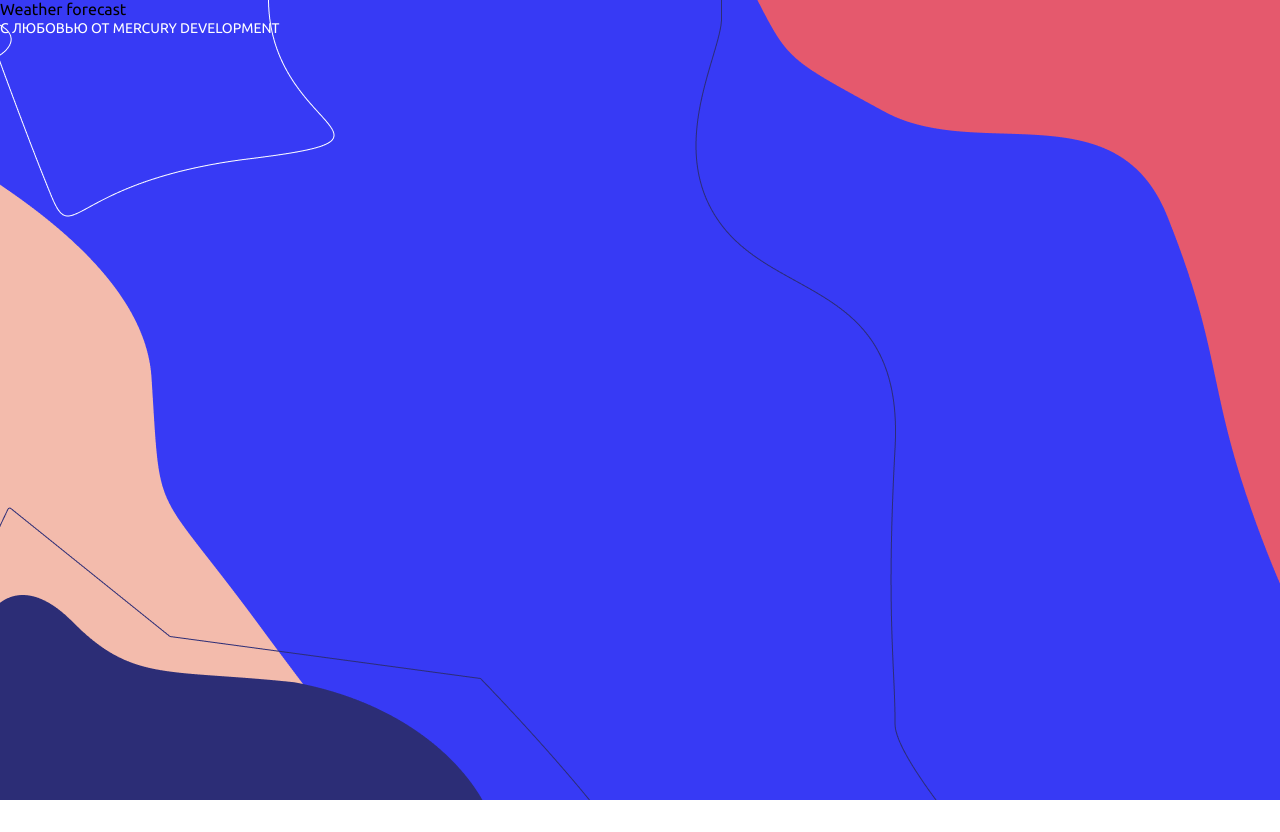
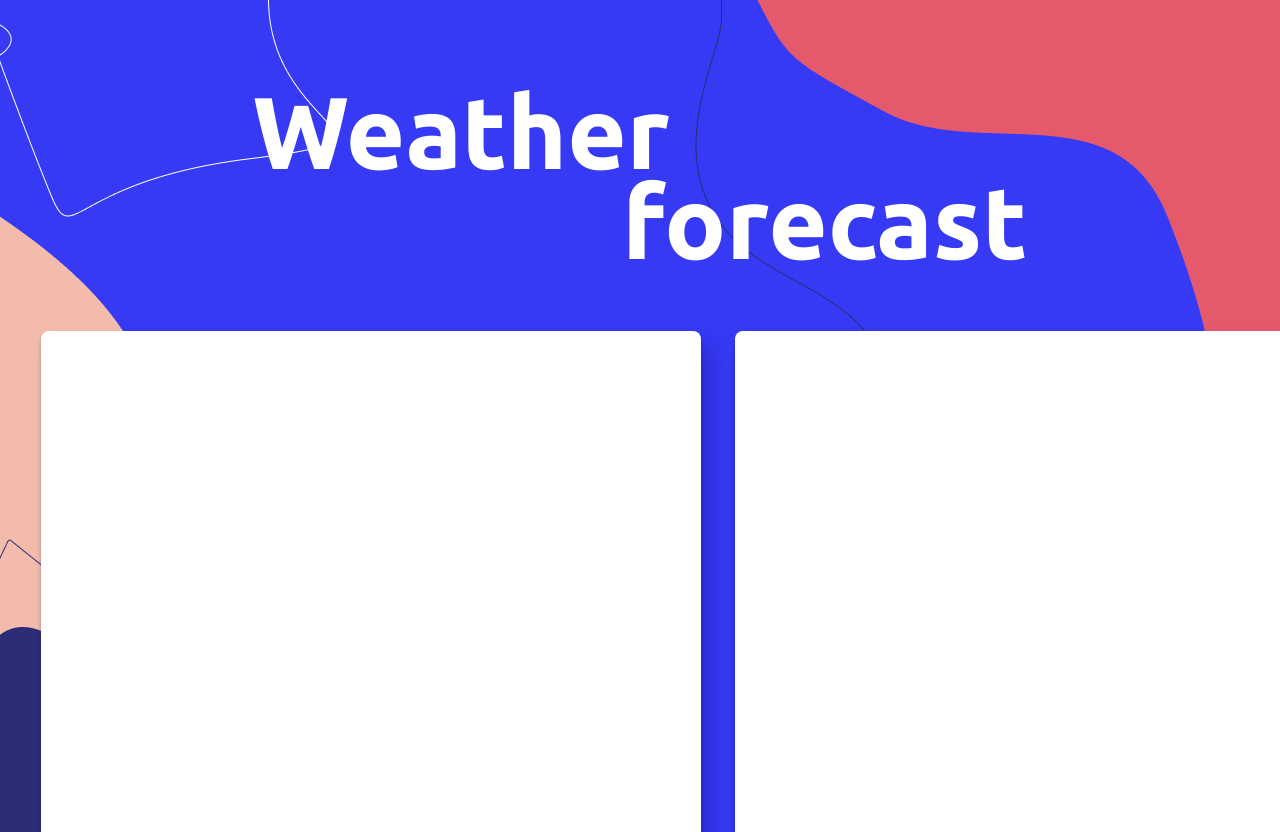
Before and after one commit to sofronovsd/weather-forecast, a React (Create React App) app: page / in a window 1280 px wide. Before the commit the page ends 800 px from the top, so only its background shows below. Built offline with nearby package versions, Linux system fonts and the light colour scheme.

Commit message:
add main page basic layout

```diff
--- /dev/null
+++ b/src/components/card/Card.scss
@@ -0,0 +1,9 @@
+@import "src/sass/variables";
+
+.card {
+  width: 660px;
+  height: 524px;
+  background-color: $base-weak;
+  box-shadow: 0 4px 4px rgba(4, 5, 73, 0.25), 14px 14px 20px rgba(5, 6, 114, 0.2);
+  border-radius: 8px;
+}
--- /dev/null
+++ b/src/components/card/Card.tsx
@@ -0,0 +1,9 @@
+import React from 'react'
+
+import './Card.scss'
+
+const Card = () => {
+  return <article className="card"></article>
+}
+
+export default Card
--- /dev/null
+++ b/src/components/logo/Logo.scss
@@ -0,0 +1,23 @@
+@import "src/sass/variables";
+
+.logo {
+  display: flex;
+  flex-direction: column;
+  width: 775px;
+  margin: 70px 0 65px;
+
+  &__text {
+    font-size: 102px;
+    line-height: 90px;
+    font-weight: bold;
+    color: $base-weak;
+
+    &--left {
+      text-align: left;
+    }
+
+    &--right {
+      text-align: right;
+    }
+  }
+}
--- /dev/null
+++ b/src/components/logo/Logo.tsx
@@ -0,0 +1,14 @@
+import React from 'react'
+
+import './Logo.scss'
+
+const Logo = () => {
+  return (
+    <div className="logo">
+      <span className="logo__text logo__text--left">Weather</span>
+      <span className="logo__text logo__text--right">forecast</span>
+    </div>
+  )
+}
+
+export default Logo
--- a/src/pages/main-page/MainPage.scss
+++ b/src/pages/main-page/MainPage.scss
@@ -4,5 +4,27 @@
   display: flex;
   flex-direction: column;
   height: 100vh;
+  padding: 16px 41px;
   background: no-repeat left bottom url("../../assets/Academy-Weather forecast-Bg-buttom.png"), no-repeat right top url("../../assets/Academy-Weather forecast-Bg-up-1.png"), $accent;
+
+  &__header {
+    display: flex;
+    justify-content: center;
+    align-items: center;
+  }
+
+  &__main {
+    display: grid;
+    grid-template-columns: 1fr 1fr;
+    grid-column-gap: 34px;
+    margin: 0 auto;
+    flex-grow: 1;
+  }
+
+  &__footer {
+    display: flex;
+    justify-content: center;
+    align-items: center;
+  }
+
 }
--- a/src/pages/main-page/MainPage.tsx
+++ b/src/pages/main-page/MainPage.tsx
@@ -1,13 +1,20 @@
 import React from 'react'
 
 import './MainPage.scss'
+import Logo from '../../components/logo/Logo'
+import Card from '../../components/card/Card'
 
 const MainPage = () => {
   return (
     <article className="main-page">
-      <header>Weather forecast</header>
-      <main></main>
-      <footer>
+      <header className="main-page__header">
+        <Logo />
+      </header>
+      <main className="main-page__main">
+        <Card />
+        <Card />
+      </main>
+      <footer className="main-page__footer">
         <span className="text text--small text--weak">C ЛЮБОВЬЮ ОТ MERCURY DEVELOPMENT</span>
       </footer>
     </article>
```
